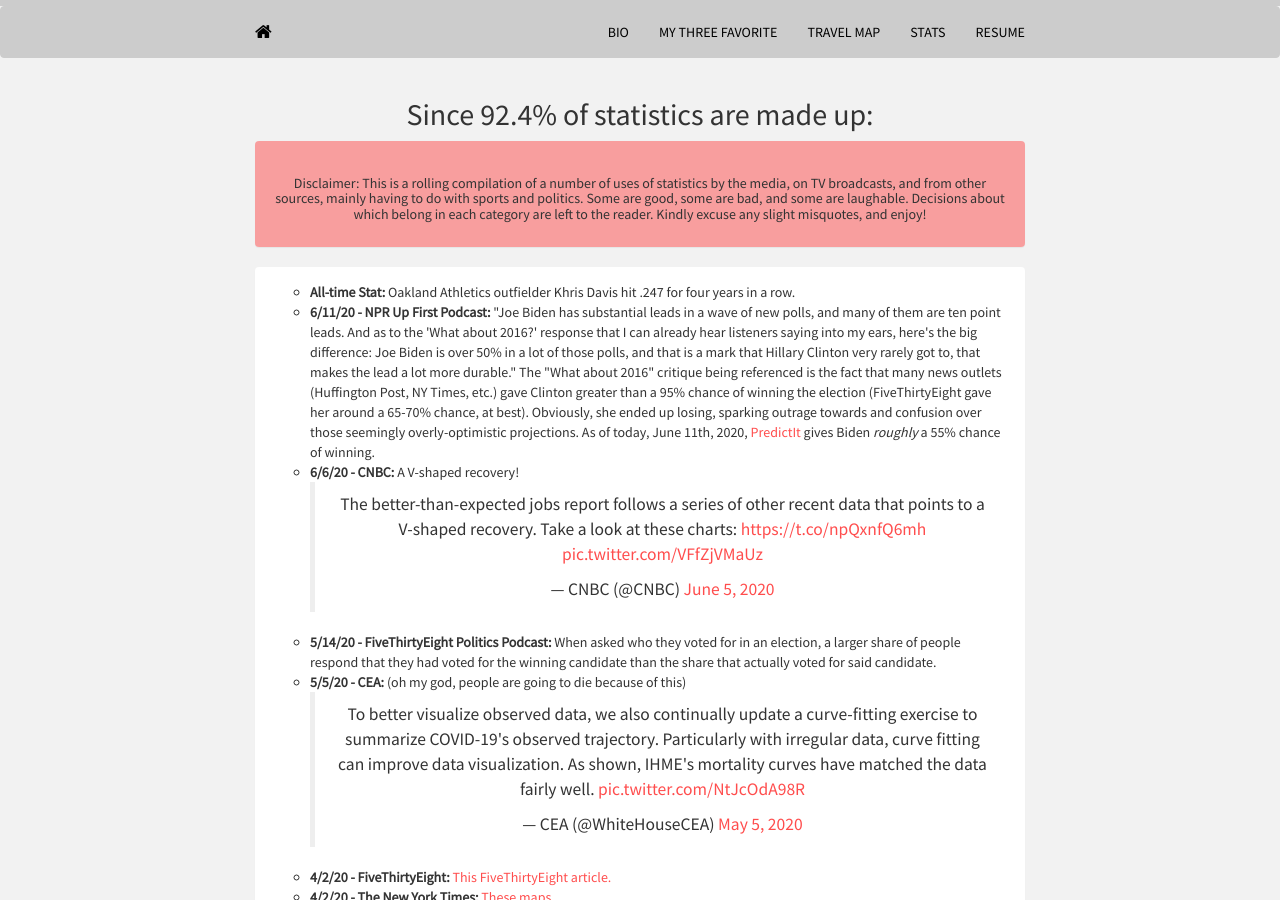
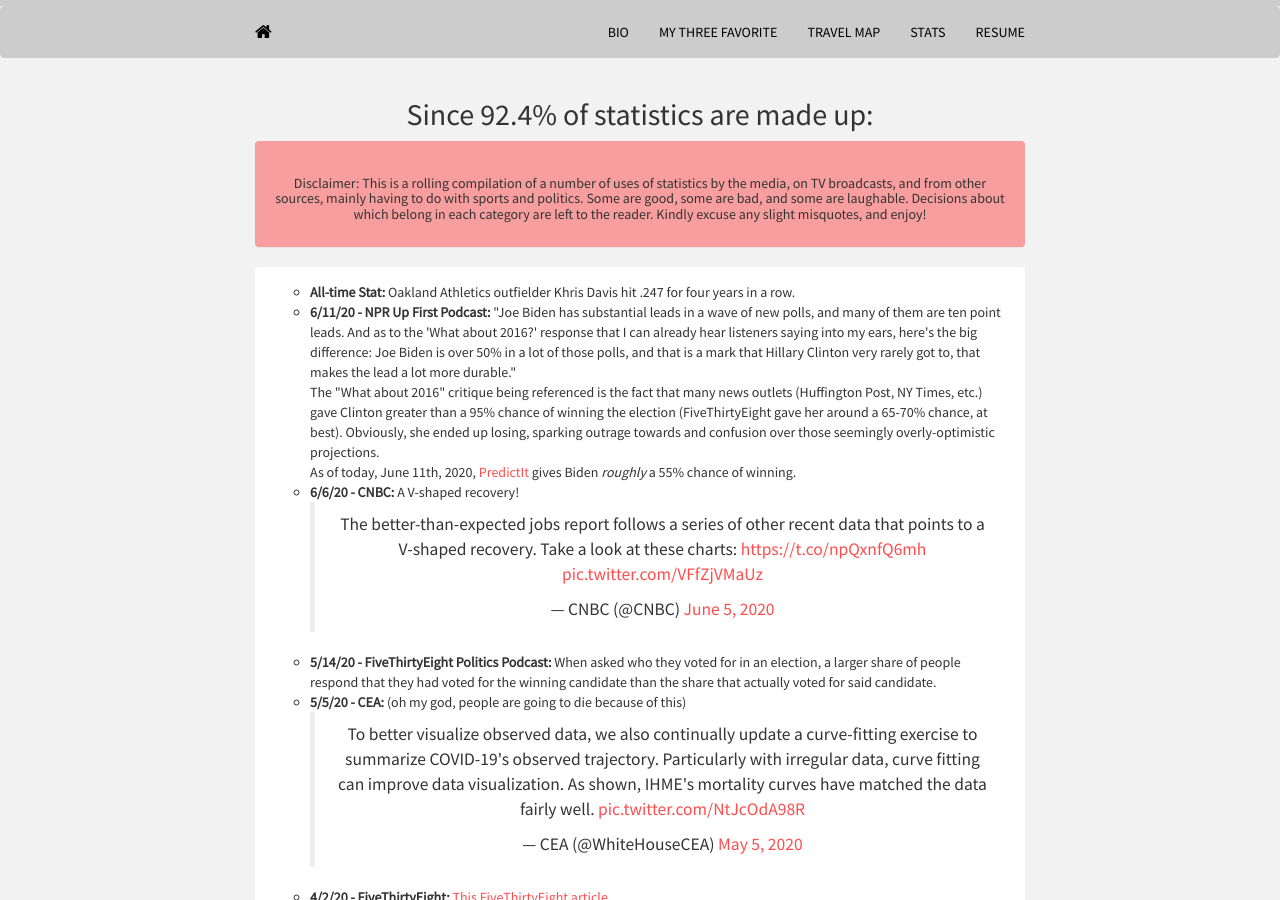
Before and after one commit to mrkaye97/mrkaye97.github.io, a Jekyll site: the page built from stats.html, in a window 1280 px wide and 900 px high. Built offline with Jekyll 4.4.1, drawn with Linux system fonts in a browser that asks for light colours; nearby versions of some CDN libraries; comment, search, counter and statistics services are not loaded.

```diff
--- a/stats.html
+++ b/stats.html
@@ -29,9 +29,9 @@ Title: Random Stuff
 	    		<div class="panel-body">
 					<ul style="list-style-type:circle">
 					  <li><b>All-time Stat:</b> Oakland Athletics outfielder Khris Davis hit .247 for four years in a row.
-					  <li><b>6/11/20 - NPR Up First Podcast:</b> "Joe Biden has substantial leads in a wave of new polls, and many of them are ten point leads. And as to the 'What about 2016?' response that I can already hear listeners saying into my ears, here's the big difference: Joe Biden is over 50% in a lot of those polls, and that is a mark that Hillary Clinton very rarely got to, that makes the lead a lot more durable."
+					  <li><b>6/11/20 - NPR Up First Podcast:</b> "Joe Biden has substantial leads in a wave of new polls, and many of them are ten point leads. And as to the 'What about 2016?' response that I can already hear listeners saying into my ears, here's the big difference: Joe Biden is over 50% in a lot of those polls, and that is a mark that Hillary Clinton very rarely got to, that makes the lead a lot more durable."<br>
 
-					  The "What about 2016" critique being referenced is the fact that many news outlets (Huffington Post, NY Times, etc.) gave Clinton greater than a 95% chance of winning the election (FiveThirtyEight gave her around a 65-70% chance, at best). Obviously, she ended up losing, sparking outrage towards and confusion over those seemingly overly-optimistic projections.
+					  The "What about 2016" critique being referenced is the fact that many news outlets (Huffington Post, NY Times, etc.) gave Clinton greater than a 95% chance of winning the election (FiveThirtyEight gave her around a 65-70% chance, at best). Obviously, she ended up losing, sparking outrage towards and confusion over those seemingly overly-optimistic projections. <br>
 
 					  As of today, June 11th, 2020, <a href = "https://www.predictit.org/markets/detail/3698">PredictIt</a> gives Biden <i>roughly</i> a 55% chance of winning.
 
```
